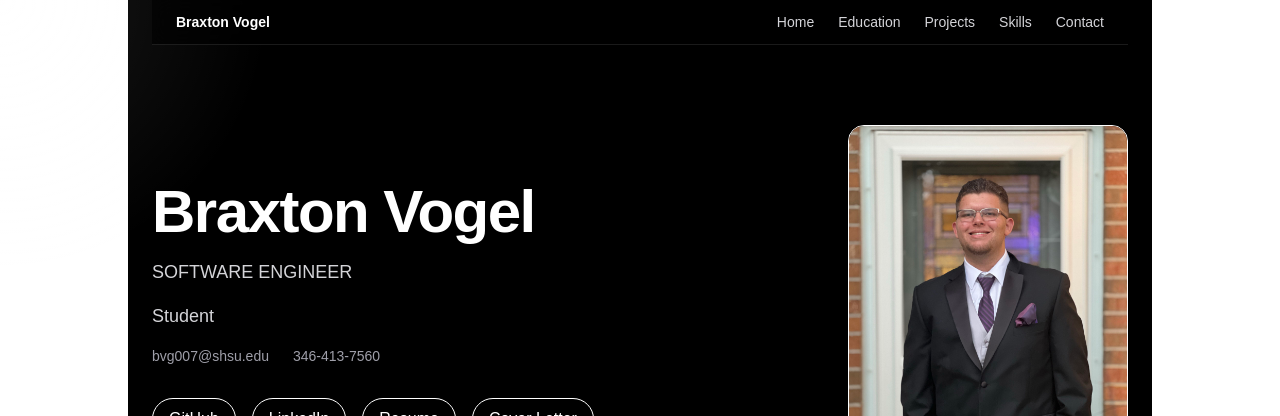
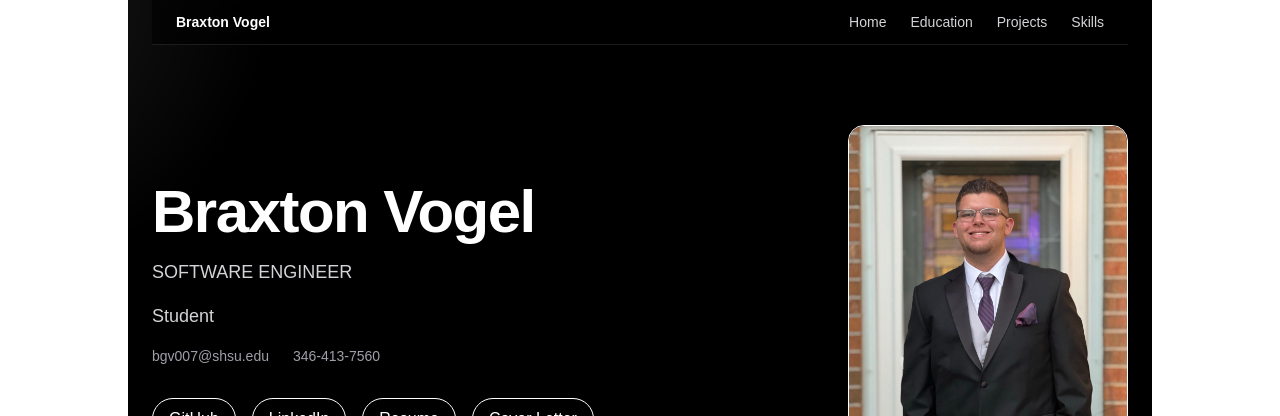
Before and after one commit to braxtonvogel/Portfolio-Website-W-AI-, a Next.js app: page / in a window 1280 px wide. Shown: the top 416 px of the page. Built offline with nearby package versions, Linux system fonts and the light colour scheme.

Commit message:
Remove API contact route and switch to mailto form

```diff
--- a/app/page.tsx
+++ b/app/page.tsx
@@ -125,7 +125,6 @@ export default function Home() {
     <a href="#education" className="hover:text-white transition">Education</a>
     <a href="#projects" className="hover:text-white transition">Projects</a>
     <a href="#skills" className="hover:text-white transition">Skills</a>
-    <a href="#contact" className="hover:text-white transition">Contact</a>
   </div>
 
 </div>
--- a/lib/contact.ts
+++ b/lib/contact.ts
@@ -2,5 +2,5 @@
 // Single source of truth for ALL contact info.
 // If anything changes (email, phone), ONLY edit this file.
 
-export const CONTACT_EMAIL = "bvg007@shsu.edu";
+export const CONTACT_EMAIL = "bgv007@shsu.edu";
 export const CONTACT_PHONE = "346-413-7560";
```
